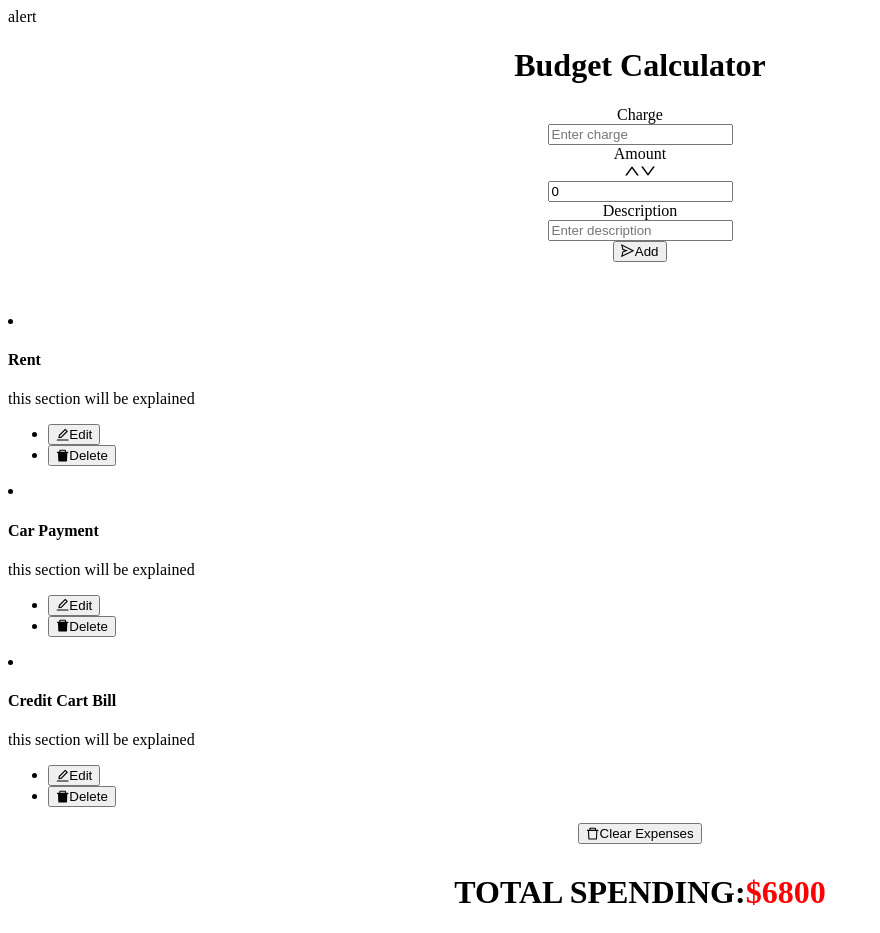
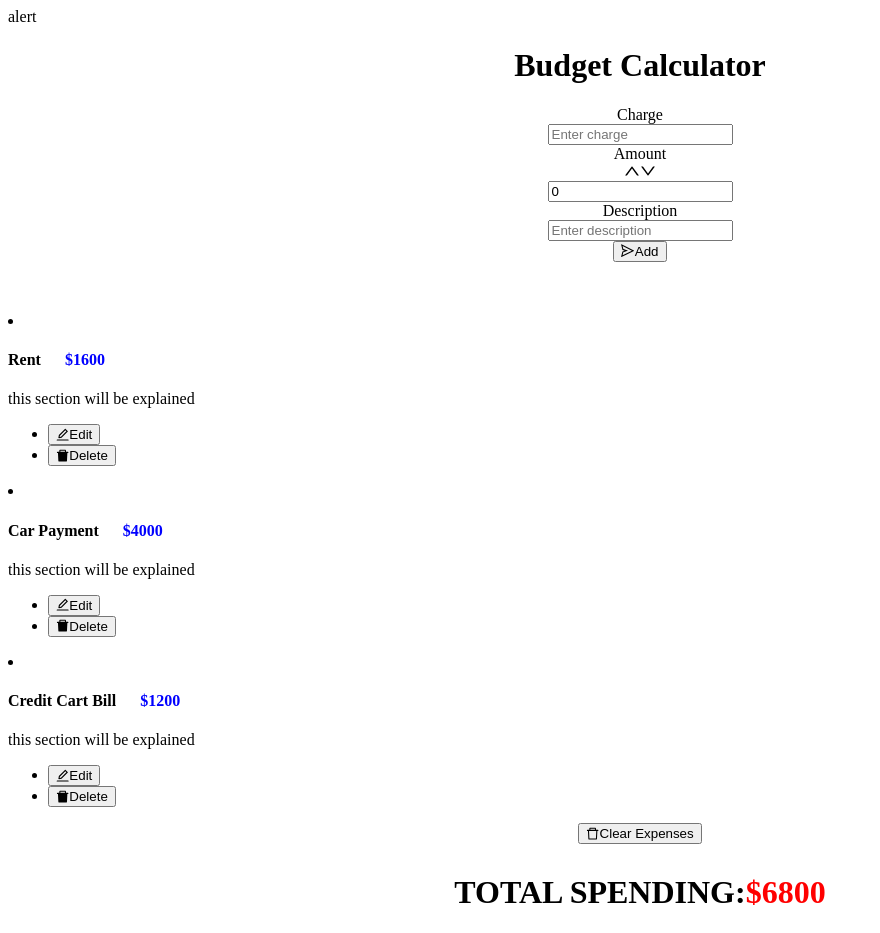
Before and after one commit to alican-uver/React-Budget-Calculator, a React (Create React App) app: page / in a window 1280 px wide. Shown: the whole page, without its empty margins (0-880 px from the left). Built offline with nearby package versions, Linux system fonts and the light colour scheme; the HTML template or start-up script is replaced by a standard one.

Commit message:
deleted functions written

```diff
--- a/src/components/ExpenseItem.js
+++ b/src/components/ExpenseItem.js
@@ -1,18 +1,25 @@
-import React from 'react';
+import React, { useContext } from 'react';
+import { ExpenseContext } from '../expensecontext/ExpenseContext';
 import { List, Button } from 'antd';
 import { EditOutlined, DeleteFilled } from '@ant-design/icons';
 
-const ExpenseItem = ({ expense }) => {
+const ExpenseItem = ({ exp }) => {
+    const [expense, setExpense] = useContext(ExpenseContext)
 
-    console.log(expense)
+    const deleteItem = () => {
+        const id = exp.id;
+        let tempExpenses = expense.filter(item => item.id !== id);
+        setExpense(tempExpenses);
+    }
+
     return (
         <>
             <List.Item
-                actions={[<Button type="primary" icon={<EditOutlined />}>Edit</Button>, <Button type="danger" icon={<DeleteFilled />}>Delete</Button>]}
+                actions={[<Button type="primary" icon={<EditOutlined />}>Edit</Button>, <Button onClick={deleteItem} type="danger" icon={<DeleteFilled />}>Delete</Button>]}
             >
                 <List.Item.Meta
-                    title={<span>{expense.charge}</span>}
-                    description={expense.description}
+                    title={<div><span>{exp.charge}</span> <span style={{ fontWeight: 'bold', color: 'blue', marginLeft: '20px' }}>{`$${exp.amount}`}</span></div>}
+                    description={exp.description}
                 />
             </List.Item>
         </>
--- a/src/components/ExpenseList.js
+++ b/src/components/ExpenseList.js
@@ -5,17 +5,22 @@ import { Button, List } from "antd";
 import { DeleteOutlined } from "@ant-design/icons";
 
 const ExpenseList = () => {
-  const [expense, setExpense] = useContext(ExpenseContext)
+  const [expense, setExpense] = useContext(ExpenseContext);
+
+  const clearItems = () => {
+    setExpense([])
+  }
+
   return (
     <>
       <List>
-        {expense.map((expense) => {
-          return <Item key={expense.id} expense={expense} />;
+        {expense.map((exp) => {
+          return <Item key={exp.id} exp = {exp}  />;
         })}
       </List>
       <div className="text-center">
         {expense.length > 0 && (
-          <Button type="danger" shape="round" icon={<DeleteOutlined />}>
+          <Button onClick={clearItems} type="danger" shape="round" icon={<DeleteOutlined />}>
             Clear Expenses
           </Button>
         )}
```
